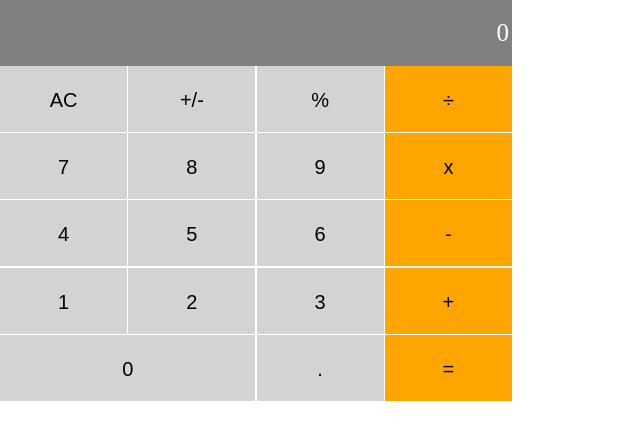
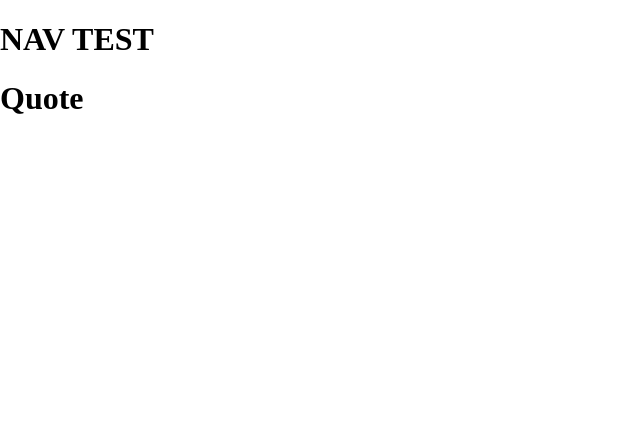
Before and after one commit to Gopxfs/Math-Magicians, a React (Create React App) app: page /quote in a window 1280 px wide. Shown: the top 440 px of the page, without its empty margins (0-640 px from the left). Built offline with nearby package versions, Linux system fonts and the light colour scheme.

Commit message:
Add routers page files

```diff
--- a/src/App.js
+++ b/src/App.js
@@ -1,16 +1,22 @@
 import React from 'react';
 import { Routes, Route } from 'react-router-dom';
-import Calculator from './components/Calculator';
+import CalculatorPage from './pages/Calculator';
+import HomePage from './pages/Home';
+import QuotePage from './pages/Quote';
+import NavBar from './components/NavBar';
 import './index.scss';
 
 class App extends React.PureComponent {
   render() {
     return (
-      <Routes>
-        <Route path="/" element={<Calculator />} />
-        <Route path="calculator" element={<Calculator />} />
-        <Route path="quote" element={<Calculator />} />
-      </Routes>
+      <>
+        <NavBar />
+        <Routes>
+          <Route path="/" element={<HomePage />} />
+          <Route path="calculator" element={<CalculatorPage />} />
+          <Route path="quote" element={<QuotePage />} />
+        </Routes>
+      </>
     );
   }
 }
--- /dev/null
+++ b/src/components/NavBar.js
@@ -0,0 +1,7 @@
+const NavBar = () => (
+  <div>
+    <h1> NAV TEST </h1>
+  </div>
+);
+
+export default NavBar;
--- /dev/null
+++ b/src/pages/Calculator.js
@@ -0,0 +1,10 @@
+import Calculator from '../components/Calculator';
+
+const CalculatorPage = () => (
+  <div>
+    <h1> Calculator </h1>
+    <Calculator />
+  </div>
+);
+
+export default CalculatorPage;
--- /dev/null
+++ b/src/pages/Home.js
@@ -0,0 +1,7 @@
+const HomePage = () => (
+  <div>
+    <h1> Home </h1>
+  </div>
+);
+
+export default HomePage;
--- /dev/null
+++ b/src/pages/Quote.js
@@ -0,0 +1,7 @@
+const QuotePage = () => (
+  <div>
+    <h1> Quote </h1>
+  </div>
+);
+
+export default QuotePage;
```
